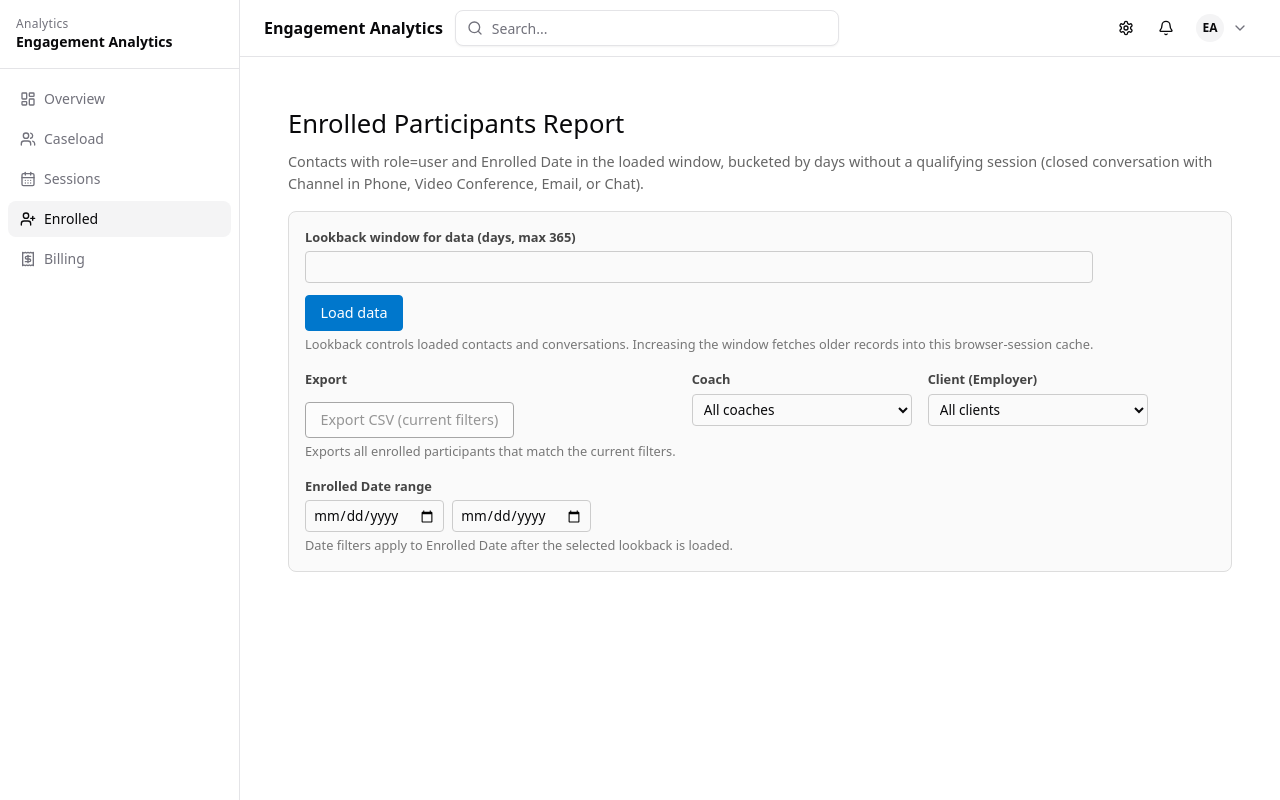
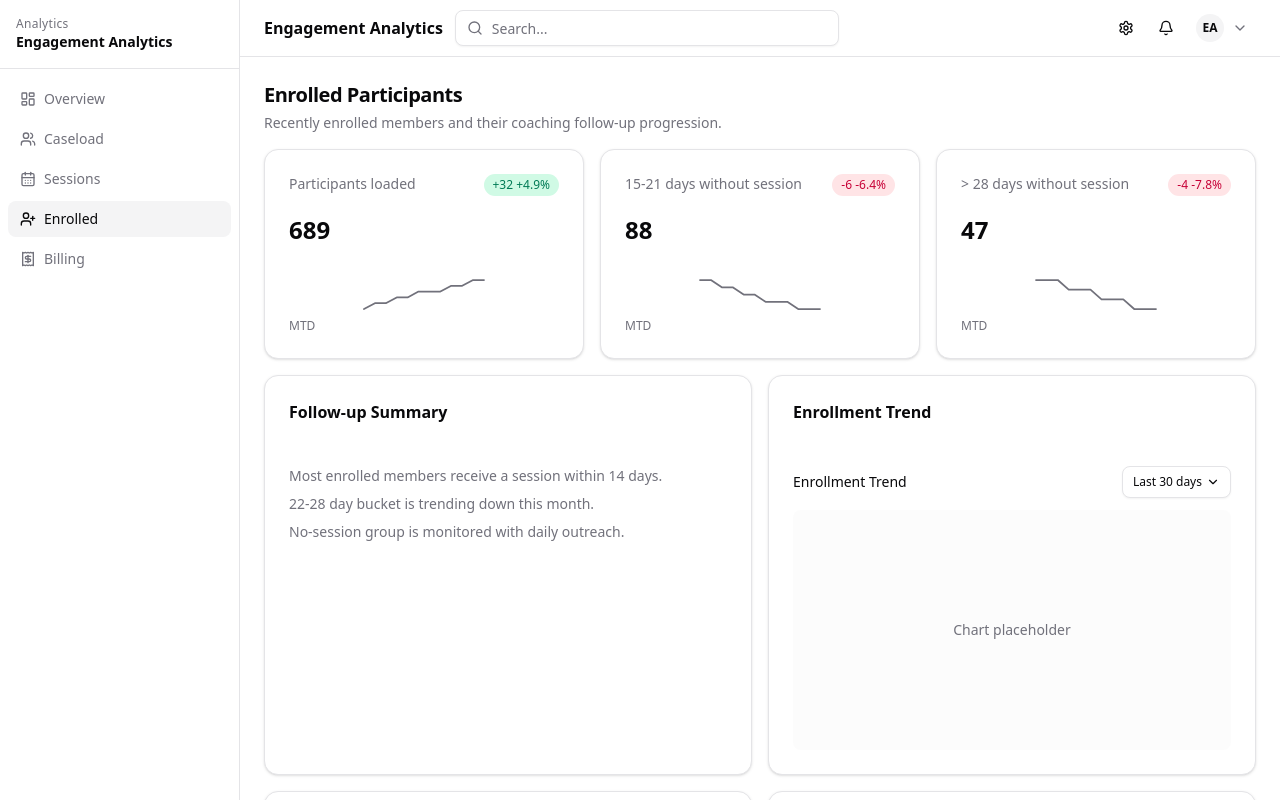
Before and after one commit to k-coyle/intercom-svelte-app, a SvelteKit app: page /engagement/new-participants in a window 1280 px wide. Shown: the top 800 px of the page. Built offline with nearby package versions, Linux system fonts and the light colour scheme.

Commit message:
feat(ui): wire enrolled route to report canvas

```diff
--- a/src/routes/engagement/new-participants/+page.svelte
+++ b/src/routes/engagement/new-participants/+page.svelte
@@ -13,6 +13,7 @@
     formatUnixDate,
     parseLookbackDays
   } from '$lib/client/report-utils';
+  import ReportCanvas from '$lib/components/report/ReportCanvas.svelte';
 
   type SessionChannel = 'Phone' | 'Video Conference' | 'Email' | 'Chat';
 
@@ -388,324 +389,4 @@
 
 </script>
 
-<style>
-  .page {
-    padding: 1.5rem;
-    max-width: 1200px;
-    margin: 0 auto;
-    font-family: system-ui, -apple-system, BlinkMacSystemFont, 'Segoe UI', sans-serif;
-  }
-
-  h1 {
-    font-size: 1.6rem;
-    margin-bottom: 0.5rem;
-  }
-
-  .subtitle {
-    color: #666;
-    font-size: 0.9rem;
-    margin-bottom: 1rem;
-  }
-
-  .filters {
-    display: flex;
-    flex-wrap: wrap;
-    gap: 1rem;
-    padding: 1rem;
-    margin-bottom: 1.5rem;
-    border-radius: 0.5rem;
-    border: 1px solid #ddd;
-    background: #fafafa;
-  }
-
-  .filter-group {
-    display: flex;
-    flex-direction: column;
-    gap: 0.25rem;
-    min-width: 220px;
-  }
-
-  .filter-group label {
-    font-size: 0.8rem;
-    font-weight: 600;
-    color: #444;
-  }
-
-  input[type='number'],
-  select,
-  input[type='date'] {
-    padding: 0.3rem 0.45rem;
-    border-radius: 0.25rem;
-    border: 1px solid #ccc;
-    font-size: 0.85rem;
-  }
-
-  button.reload {
-    margin-top: 0.5rem;
-    align-self: flex-start;
-    padding: 0.4rem 0.9rem;
-    border-radius: 0.25rem;
-    border: 1px solid #0077cc;
-    background: #0077cc;
-    color: white;
-    font-size: 0.9rem;
-    cursor: pointer;
-  }
-
-  button.reload:disabled {
-    opacity: 0.5;
-    cursor: default;
-  }
-
-  button.secondary {
-    margin-top: 0.5rem;
-    align-self: flex-start;
-    padding: 0.4rem 0.9rem;
-    border-radius: 0.25rem;
-    border: 1px solid #555;
-    background: #fff;
-    color: #333;
-    font-size: 0.9rem;
-    cursor: pointer;
-  }
-
-  button.secondary:disabled {
-    opacity: 0.5;
-    cursor: default;
-  }
-
-  .metrics {
-    display: grid;
-    grid-template-columns: repeat(auto-fit, minmax(220px, 1fr));
-    gap: 1rem;
-    margin-bottom: 1rem;
-  }
-
-  .metric-card {
-    padding: 0.75rem 1rem;
-    border-radius: 0.5rem;
-    border: 1px solid #ddd;
-    background: #fdfdfd;
-  }
-
-  .metric-label {
-    font-size: 0.8rem;
-    color: #555;
-    margin-bottom: 0.25rem;
-  }
-
-  .metric-value {
-    font-size: 1.3rem;
-    font-weight: 600;
-    margin-bottom: 0.1rem;
-  }
-
-  .muted {
-    color: #777;
-    font-size: 0.8rem;
-  }
-
-  .error {
-    color: #b00020;
-    margin-bottom: 1rem;
-  }
-
-  table {
-    width: 100%;
-    border-collapse: collapse;
-    margin-bottom: 1.5rem;
-    font-size: 0.9rem;
-  }
-
-  th,
-  td {
-    padding: 0.5rem 0.6rem;
-    border: 1px solid #ddd;
-    text-align: left;
-  }
-
-  thead {
-    background: #f3f3f3;
-  }
-
-  tbody tr:nth-child(even) {
-    background: #fafafa;
-  }
-
-  .pill {
-    display: inline-block;
-    padding: 0.1rem 0.35rem;
-    border-radius: 999px;
-    background: #eee;
-    font-size: 0.75rem;
-    margin-right: 0.25rem;
-  }
-</style>
-
-<div class="page">
-  <h1>Enrolled Participants Report</h1>
-  <div class="subtitle">
-    Contacts with role=user and Enrolled Date in the loaded window, bucketed by days without a
-    qualifying session (closed conversation with Channel in Phone, Video Conference, Email, or
-    Chat).
-  </div>
-
-  {#if error}
-    <div class="error">Error: {error}</div>
-  {/if}
-  {#if loading && progressText}
-    <div class="muted">{progressText}</div>
-  {/if}
-
-  <div class="filters">
-    <div class="filter-group">
-      <label for="lookback">Lookback window for data (days, max 365)</label>
-      <input
-        id="lookback"
-        type="number"
-        min="1"
-        max={MAX_LOOKBACK_DAYS}
-        bind:value={selectedLookbackDays}
-      />
-      <button class="reload" on:click={loadReport} disabled={loading}>
-        {#if loading}
-          Loading…
-        {:else if report}
-          Reload data
-        {:else}
-          Load data
-        {/if}
-      </button>
-      <div class="muted">
-        Lookback controls loaded contacts and conversations. Increasing the window fetches older
-        records into this browser-session cache.
-      </div>
-    </div>
-
-    <div class="filter-group">
-      <label>Export</label>
-      <button class="secondary" on:click={exportCsv} disabled={!filteredParticipants.length}>
-        Export CSV (current filters)
-      </button>
-      <div class="muted">
-        Exports all enrolled participants that match the current filters.
-      </div>
-    </div>
-
-    <div class="filter-group">
-      <label for="coach">Coach</label>
-      <select id="coach" bind:value={selectedCoachId}>
-        <option value="">All coaches</option>
-        {#each uniqueCoaches as coach}
-          <option value={coach.id}>{coach.name} ({coach.id})</option>
-        {/each}
-      </select>
-    </div>
-
-    <div class="filter-group">
-      <label for="client">Client (Employer)</label>
-      <select id="client" bind:value={selectedClient}>
-        <option value="">All clients</option>
-        {#each uniqueClients as client}
-          <option value={client}>{client}</option>
-        {/each}
-      </select>
-    </div>
-
-    <div class="filter-group">
-      <label>Enrolled Date range</label>
-      <div>
-        <input type="date" bind:value={rangeStart} />
-        <input type="date" bind:value={rangeEnd} style="margin-left: 0.25rem;" />
-      </div>
-      <div class="muted">
-        Date filters apply to {PARTICIPANT_DATE_ATTR_LABEL} after the selected lookback is loaded.
-      </div>
-    </div>
-  </div>
-
-  {#if report}
-    <div class="metrics">
-      <div class="metric-card">
-        <div class="metric-label">Participants 15-21 days without a session</div>
-        <div class="metric-value">{countGt14To21}</div>
-        <div class="muted">Filtered view</div>
-      </div>
-
-      <div class="metric-card">
-        <div class="metric-label">Participants 22-28 days without a session</div>
-        <div class="metric-value">{countGt21To28}</div>
-        <div class="muted">Filtered view</div>
-      </div>
-
-      <div class="metric-card">
-        <div class="metric-label">Participants &gt; 28 days without a session (Unengaged)</div>
-        <div class="metric-value">{countGt28}</div>
-        <div class="muted">
-          daysWithoutSession uses last session when available, otherwise days since Enrolled Date.
-        </div>
-      </div>
-    </div>
-
-    <p class="muted">
-      Loaded {report.totalParticipants} enrolled participants in the last {report.lookbackDays} days
-      (before filters). Showing {filteredParticipants.length} after filters.
-    </p>
-
-    <h2>Participants (filtered)</h2>
-    <table>
-      <thead>
-        <tr>
-          <th>Participant</th>
-          <th>Client</th>
-          <th>Enrolled date</th>
-          <th>Has session</th>
-          <th>First session</th>
-          <th>Last session</th>
-          <th>Days without session</th>
-          <th>Bucket</th>
-          <th>Coaches</th>
-          <th>Channels</th>
-        </tr>
-      </thead>
-      <tbody>
-        {#each sortedParticipants.slice(0, 500) as p}
-          <tr>
-            <td>
-              {p.memberName || '(no name)'}
-              <div class="muted">{p.memberEmail}</div>
-            </td>
-            <td>{p.client || '—'}</td>
-            <td>{formatUnixDate(p.participantAt)}</td>
-            <td>{p.hasSession ? 'Yes' : 'No'}</td>
-            <td>{formatUnixDate(p.firstSessionAt)}</td>
-            <td>{formatUnixDate(p.lastSessionAt)}</td>
-            <td>
-              {#if p.daysWithoutSession != null}
-                {p.daysWithoutSession.toFixed(1)}
-              {:else}
-                —
-              {/if}
-            </td>
-            <td>{bucketLabel(p.buckets)}</td>
-            <td>
-              {#if p.coachNames.length}
-                {p.coachNames.join(', ')}
-              {:else}
-                <span class="muted">Unassigned</span>
-              {/if}
-            </td>
-            <td>
-              {#each p.channelsUsed as ch}
-                <span class="pill">{ch}</span>
-              {/each}
-            </td>
-          </tr>
-        {/each}
-      </tbody>
-    </table>
-    <div class="muted">
-      Showing up to 500 participants. Use filters to narrow the view if more are loaded.
-    </div>
-  {/if}
-</div>
+<ReportCanvas reportKey="enrolled" />
```
